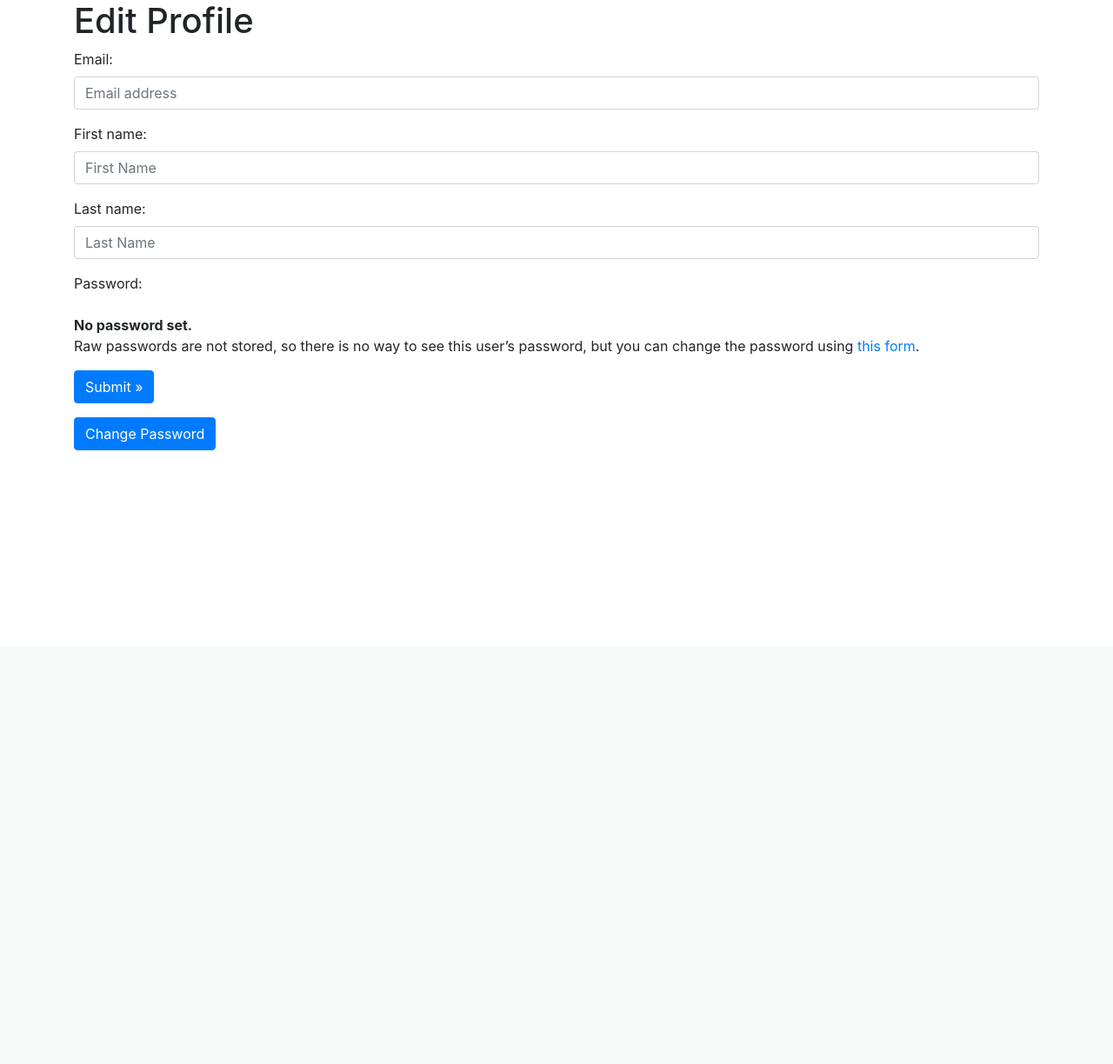
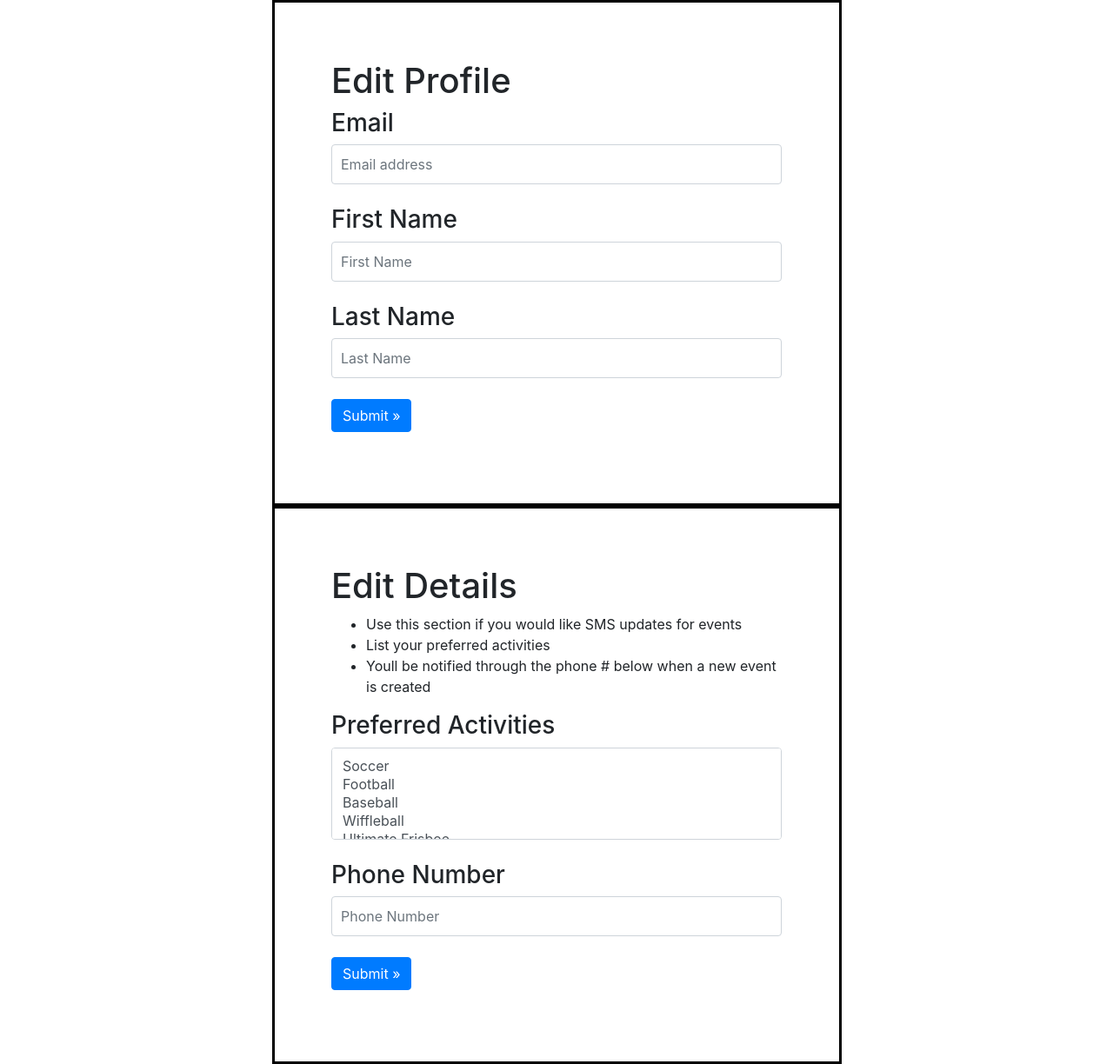
Before and after one commit to jrodowick/SeniorProject, a Django app: template gagp/templates/edit_profile.html in a window 1280 px wide. Shown: the part 56-1280 px from the top of the page at 87% size. Before the commit the page ends 574 px from the top, so only its background shows below. Run offline with Django 3.2, Linux system fonts and the light colour scheme; the template is opened without the code that fills it: values that come from a table or form of the project are taken from there, others are empty; tables that the repository leaves empty hold one stand-in row (values such as "Sample post"); some libraries are stand-ins or nearby versions.

Commit message:
Fixed templates for user profile

```diff
--- a/gagp/templates/edit_profile.html
+++ b/gagp/templates/edit_profile.html
@@ -5,17 +5,56 @@
 {% block title %}Edit Profile{% endblock %}
 
 {% block content %}
-<div class="container">
-  <h1>Edit Profile</h1>
-  <form  method="post">
-    {% csrf_token %}
-    {{ form.as_p }}
 
-    <button class="btn btn-primary" type="submit">Submit &raquo;</button>
-  </form>
-  <a href="/change-password" type="button" class="btn btn-primary">Change Password</a>
 
+<div class="row">
+  <div class="form-signin" style="border:3px solid black;width:100%;">
+    <h1>Edit Profile</h1>
+    <form  method="post">
+      {% csrf_token %}
+      <h3>Email</h3>
+      {{ profile_form.email }}<br>
+      <h3>First Name</h3>
+      {{ profile_form.first_name }}<br>
+      <h3>Last Name</h3>
+      {{ profile_form.last_name }}<br>
+
+
+      {{ form.errors }}
+
+      <button class="btn btn-primary" type="submit">Submit &raquo;</button>
+    </form>
+  </div>
+</div>
+
+<div class="row">
+  <div class="form-signin" style="border:3px solid black;">
+    <h1>Edit Details</h1>
+    <ul>
+      <li>Use this section if you would like SMS updates for events</li>
+      <li>List your preferred activities</li>
+      <li>Youll be notified through the phone # below when a new event is created</li>
+    </ul>
+    <form  method="post">
+      {% csrf_token %}
+      <h3>Preferred Activities</h3>
+      {{ detail_form.preferences }}<br>
+      <h3>Phone Number</h3>
+      {{ detail_form.phone }}<br>
+
+
+      {{ form.errors }}
+
+      <button class="btn btn-primary" type="submit">Submit &raquo;</button>
+    </form>
+  </div>
 </div>
 
 
+
+
+
+
+
+
 {% endblock %}
```
Also changed, not shown: gagp/templates/change_password.html (+6 -2 lines).
